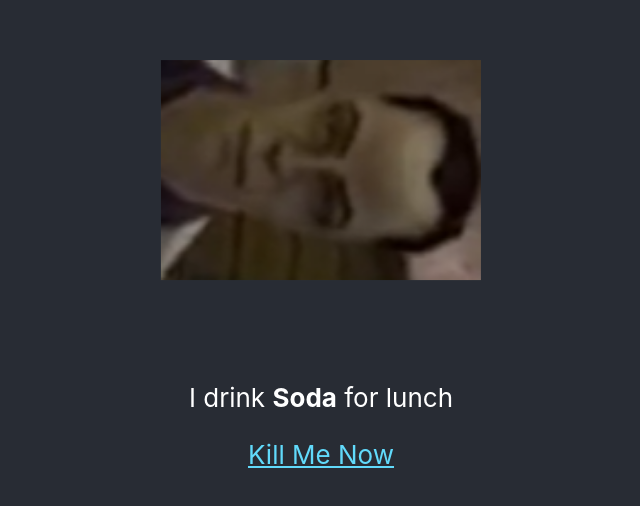
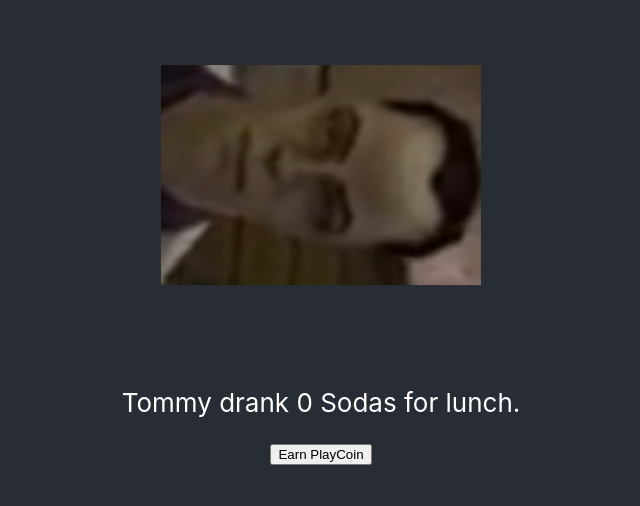
Before and after one commit to SirTangent/monsters-rolodex, a React (Create React App) app: page / in a window 1280 px wide. Shown: the part 160-666 px from the top of the page, without its empty margins (319-959 px from the left). Built offline with nearby package versions, Linux system fonts and the light colour scheme.

Commit message:
Add drink state and button

```diff
--- a/src/App.js
+++ b/src/App.js
@@ -1,26 +1,31 @@
-import React from 'react';
+import React, {Component} from 'react';
 import tommy from './img/tommy.png';
 import './App.css';
 
-function App() {
+class App extends Component {
+  constructor() {
+    super();
+
+    this.state = {
+      name: 'Tommy',
+      drink: 'Soda',
+      consumed: 0
+    }
+  }
+
+  render() {
     return (
         <div className="App">
           <header className="App-header">
             <img src={tommy} className="App-logo" alt="logo" />
             <p>
-          I drink <b>Soda</b> for lunch
+              {this.state.name} drank {this.state.consumed} {this.state.drink}{(this.state.consumed != 1) ? "s" : ""} for lunch.
             </p>
-        <a
-          className="App-link"
-          href="https://reactjs.org"
-          target="_blank"
-          rel="noopener noreferrer"
-        >
-          Kill Me Now
-        </a>
+            <button onClick={() => this.setState({consumed: this.state.consumed + 1})}>Earn PlayCoin</button>
           </header>
         </div>
     );
   }
+}
 
 export default App;
```
Lines whose indentation alone changed are shown as unchanged.
